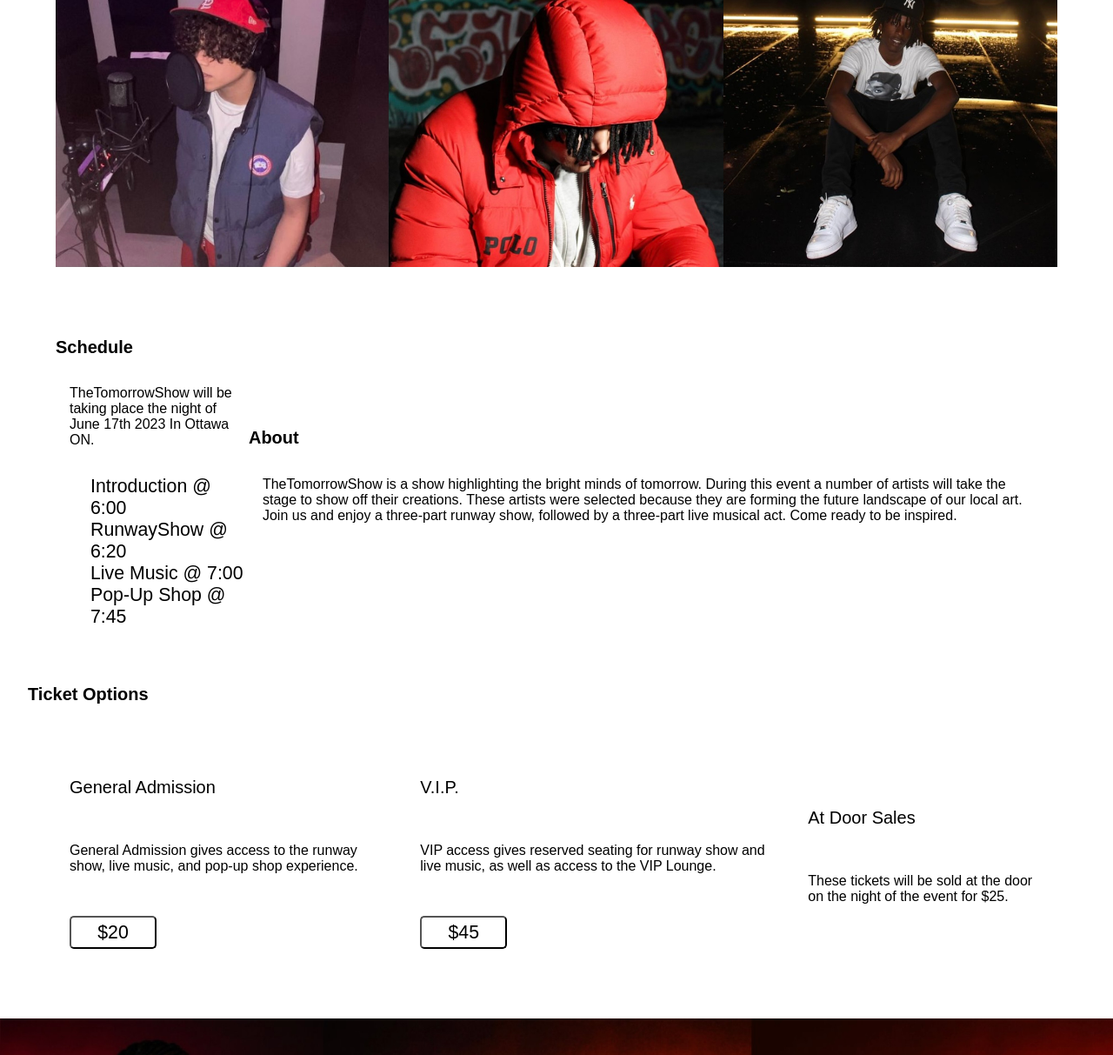
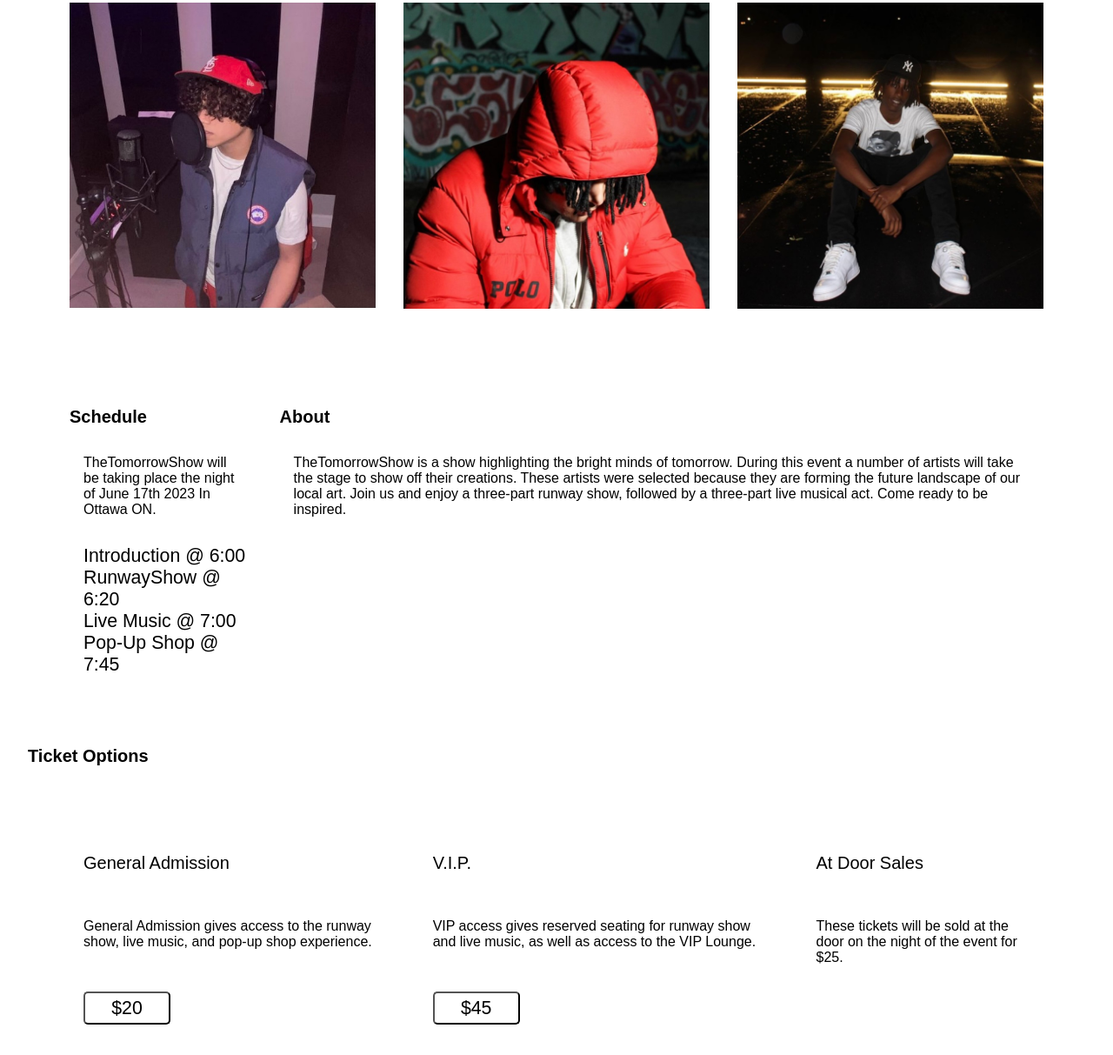
Before and after one commit to Eric02Carchidi/eric-carchidi-010-web-design-project, a plain HTML site: page index.html in a window 1280 px wide. Shown: the part 849-2062 px from the top of the page at 87% size. Drawn offline with Linux system fonts and the light colour scheme; files whose address does not match are found by name; a web font is replaced by a local one.

Commit message:
padding change
padding and margins changed to align content properly

```diff
--- a/css/main.css
+++ b/css/main.css
@@ -96,12 +96,13 @@ section {
   display: flex;
   flex-direction: row;
   padding: 2rem;
-  align-content: flex-start;
+  justify-content: space-around;
 }
 
 div {
   display: inline-block;
-  margin: auto;
+  justify-content: space-around;
+  padding: 1rem;
 }
 
 .top, footer {
@@ -145,8 +146,8 @@ header img {
   justify-content: space-around;
 }
 
-.performers img {
-
+.schedule {
+padding-left: 1rem;
 }
 
 .brand img {
--- a/index.html
+++ b/index.html
@@ -62,7 +62,7 @@
   <div>
     <h2>Schedule</h2>
     <p>TheTomorrowShow will be taking place the night of June 17th 2023 In Ottawa ON.</p>
-    <ol>
+    <ol class=schedule>
       <li>Introduction @ 6:00</li>
       <li>RunwayShow @ 6:20</li>
       <li>Live Music @ 7:00</li>
```
